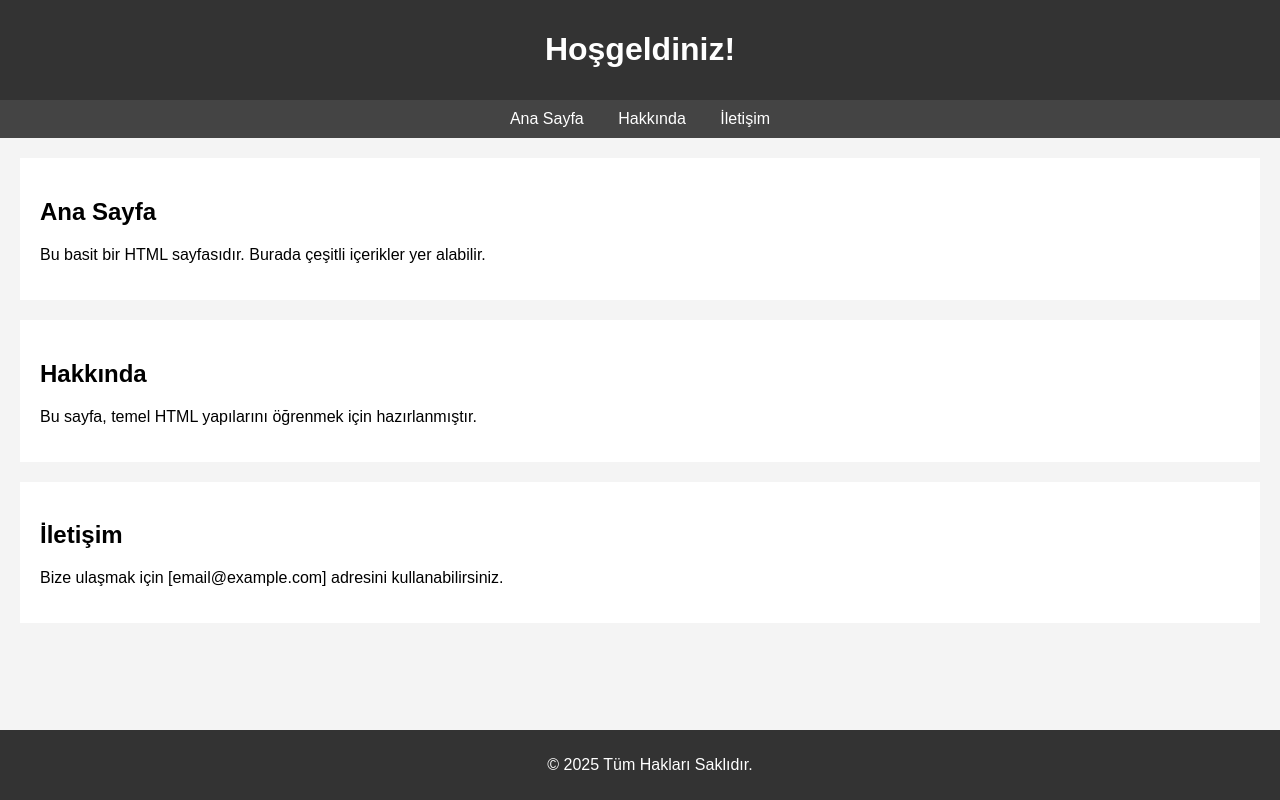
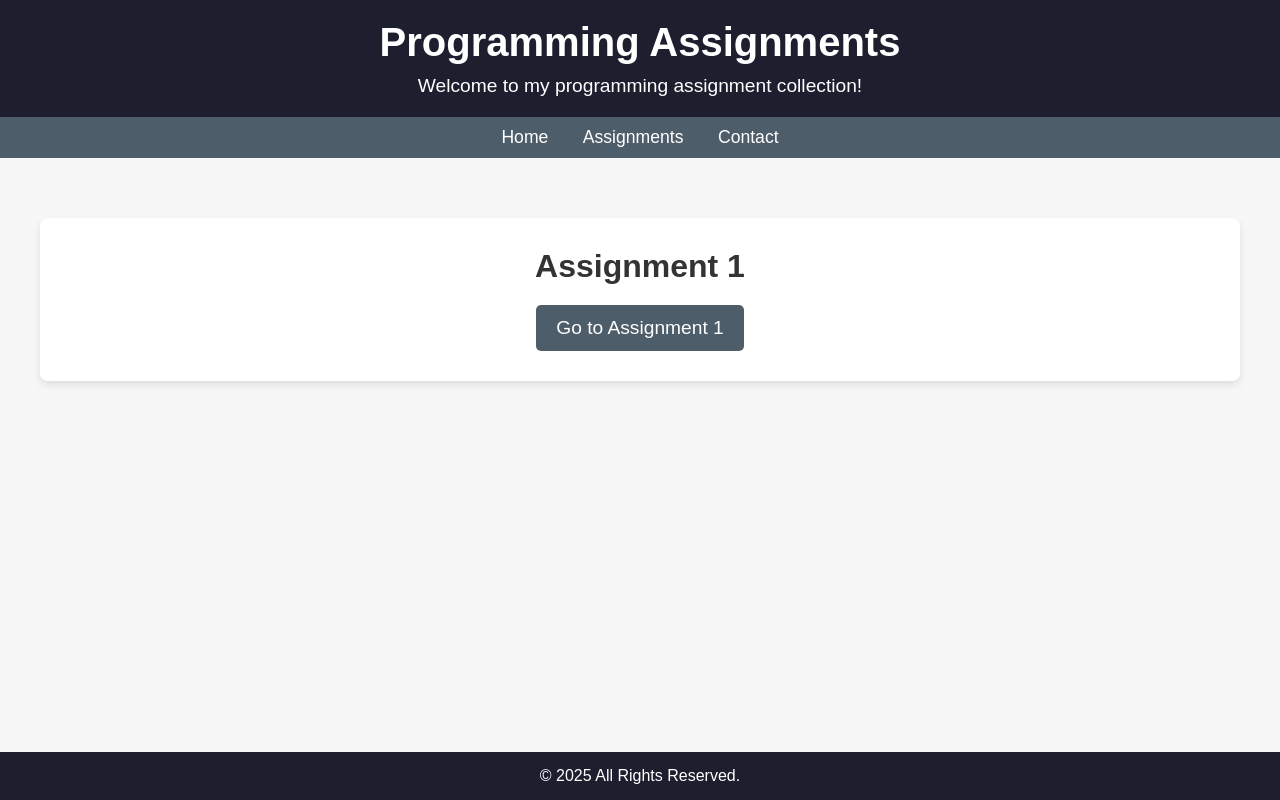
Before and after one commit to C0RV3R/programming.github.io, a plain HTML site: page index.html in a window 1280 px wide. Drawn offline with Linux system fonts and the light colour scheme.

Commit message:
Atlas Computer Science

```diff
--- a/index.html
+++ b/index.html
@@ -1,76 +1,32 @@
 <!DOCTYPE html>
-<html lang="tr">
+<html lang="en">
 <head>
     <meta charset="UTF-8">
     <meta name="viewport" content="width=device-width, initial-scale=1.0">
-    <title>Basit HTML Sayfası</title>
-    <style>
-        body {
-            font-family: Arial, sans-serif;
-            margin: 0;
-            padding: 0;
-            background-color: #f4f4f4;
-        }
-        header {
-            background-color: #333;
-            color: white;
-            padding: 10px 0;
-            text-align: center;
-        }
-        nav {
-            background-color: #444;
-            text-align: center;
-            padding: 10px;
-        }
-        nav a {
-            color: white;
-            margin: 0 15px;
-            text-decoration: none;
-        }
-        section {
-            padding: 20px;
-            background-color: white;
-            margin: 20px;
-        }
-        footer {
-            text-align: center;
-            padding: 10px;
-            background-color: #333;
-            color: white;
-            position: fixed;
-            bottom: 0;
-            width: 100%;
-        }
-    </style>
+    <title>Programming Assignments</title>
+    <link rel="stylesheet" href="style.css">
 </head>
 <body>
     <header>
-        <h1>Hoşgeldiniz!</h1>
+        <h1>Programming Assignments</h1>
+        <p>Welcome to my programming assignment collection!</p>
     </header>
 
     <nav>
-        <a href="#anasayfa">Ana Sayfa</a>
-        <a href="#hakkinda">Hakkında</a>
-        <a href="#iletisim">İletişim</a>
+        <a href="#">Home</a>
+        <a href="#">Assignments</a>
+        <a href="#">Contact</a>
     </nav>
 
-    <section id="anasayfa">
-        <h2>Ana Sayfa</h2>
-        <p>Bu basit bir HTML sayfasıdır. Burada çeşitli içerikler yer alabilir.</p>
-    </section>
-
-    <section id="hakkinda">
-        <h2>Hakkında</h2>
-        <p>Bu sayfa, temel HTML yapılarını öğrenmek için hazırlanmıştır.</p>
-    </section>
-
-    <section id="iletisim">
-        <h2>İletişim</h2>
-        <p>Bize ulaşmak için [email@example.com] adresini kullanabilirsiniz.</p>
-    </section>
+    <main>
+        <section class="assignment">
+            <h2>Assignment 1</h2>
+            <button onclick="window.location.href='assignment1.html'">Go to Assignment 1</button>
+        </section>
+    </main>
 
     <footer>
-        <p>&copy; 2025 Tüm Hakları Saklıdır.</p>
+        <p>&copy; 2025 All Rights Reserved.</p>
     </footer>
 </body>
 </html>
--- /dev/null
+++ b/style.css
@@ -0,0 +1,94 @@
+/* General Reset */
+* {
+    margin: 0;
+    padding: 0;
+    box-sizing: border-box;
+}
+
+/* Body Styling */
+body {
+    font-family: 'Arial', sans-serif;
+    background-color: #f7f7f7;
+    color: #333;
+}
+
+/* Header */
+header {
+    background-color: #1d1f2f;
+    color: white;
+    padding: 20px;
+    text-align: center;
+}
+
+header h1 {
+    font-size: 2.5rem;
+    margin-bottom: 10px;
+}
+
+header p {
+    font-size: 1.2rem;
+    font-weight: 300;
+}
+
+/* Navigation */
+nav {
+    background-color: #4e5d6a;
+    padding: 10px;
+    text-align: center;
+}
+
+nav a {
+    color: white;
+    margin: 0 15px;
+    text-decoration: none;
+    font-size: 1.1rem;
+}
+
+nav a:hover {
+    color: #e9a800;
+}
+
+/* Main Content */
+main {
+    padding: 40px;
+    text-align: center;
+}
+
+.assignment {
+    background-color: #fff;
+    padding: 30px;
+    margin: 20px 0;
+    border-radius: 8px;
+    box-shadow: 0 4px 8px rgba(0, 0, 0, 0.1);
+}
+
+.assignment h2 {
+    font-size: 2rem;
+    margin-bottom: 20px;
+}
+
+.assignment button {
+    padding: 12px 20px;
+    font-size: 1.2rem;
+    background-color: #4e5d6a;
+    color: white;
+    border: none;
+    border-radius: 5px;
+    cursor: pointer;
+    transition: background-color 0.3s ease;
+}
+
+.assignment button:hover {
+    background-color: #e9a800;
+}
+
+/* Footer */
+footer {
+    background-color: #1d1f2f;
+    color: white;
+    padding: 15px;
+    text-align: center;
+    position: fixed;
+    bottom: 0;
+    width: 100%;
+}
```
Also changed, not shown: assignment1.html (added, +25 -0 lines).
